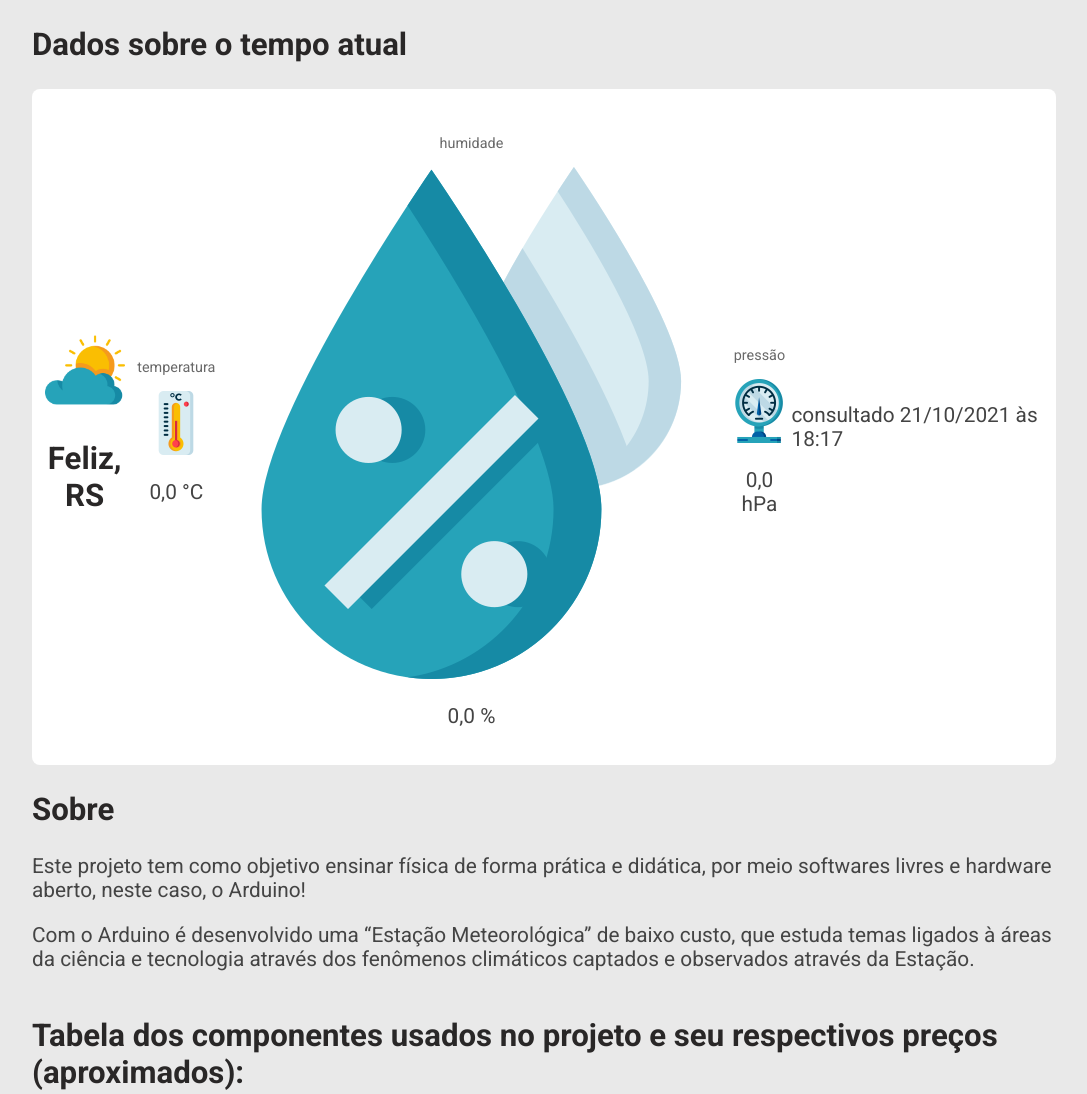
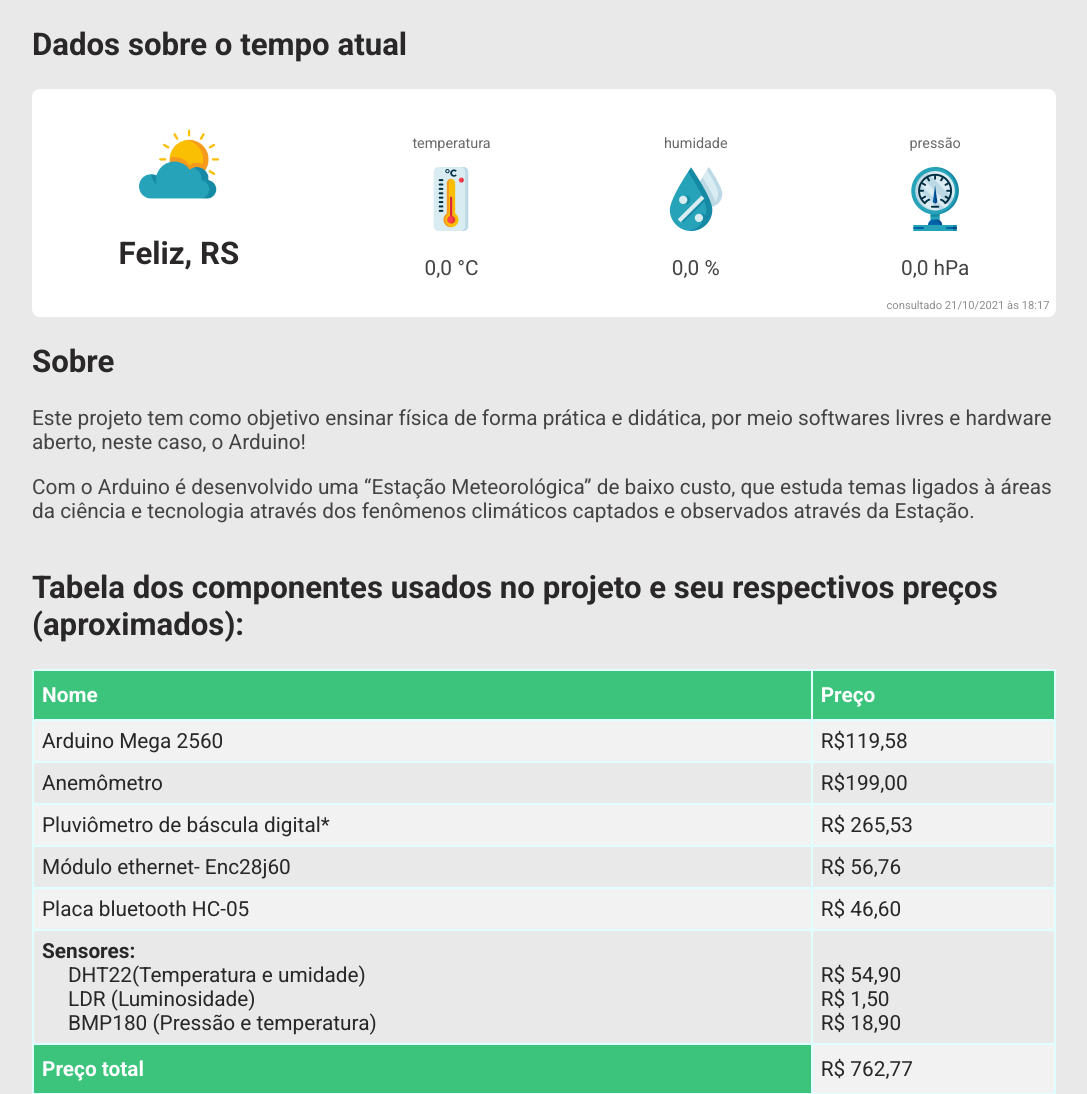
Before and after one commit to luisdef/prototipo-estacao-meteorologica, a PHP site: page / in a window 1280 px wide. Shown: the part 94-1188 px from the top of the page, without its empty margins (96-1183 px from the left). Run offline with PHP 8.4, Linux system fonts and the light colour scheme; data that the repository does not hold is empty; a stand-in replaces the project's code that opens the database connection.

Commit message:
date stylization

```diff
--- a/assets/css/global.css
+++ b/assets/css/global.css
@@ -39,10 +39,20 @@ p {
     display: flex;
     align-items: center;
     justify-content: space-around;
+    position: relative;
     background-color: white;
     border-radius: 8px;
     margin-top: 1.1rem;
     transition: 0.4s;
+}
+
+#data-tempo {
+    position: absolute;
+    bottom: -0.4rem;
+    right: 0.4rem;
+    font-size: 0.7rem;
+    opacity: 0.6;
+    margin-top: 2rem;
 }
 
 .estacao-tempo:hover {
@@ -60,7 +70,7 @@ p {
     font-size: 0.9rem;
 }
 
-.icon-termometro, .icon-humidade, .icon-pressao {
+.icon-termometro, .icon-umidade, .icon-pressao {
     width: 4rem;
     height: auto;
 }
@@ -135,10 +145,6 @@ img.logo {
 .bar a:hover {
     background-color: var(--cor-fundo-principal);
     color: black;
-}
-
-.weatherwidget-io {
-    border-radius: 4px;
 }
 
 section {
```
